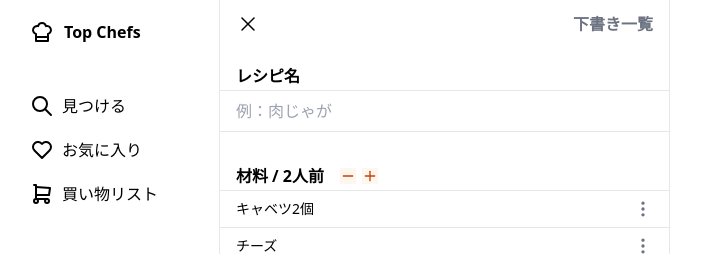
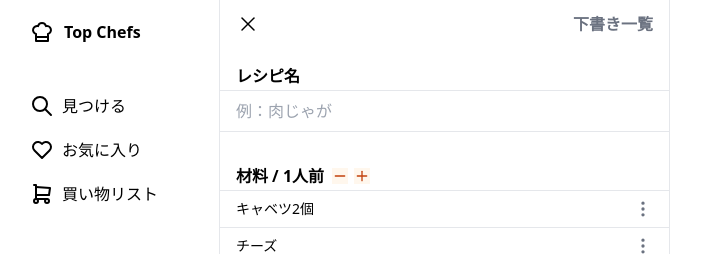
Before and after one commit to qin-team-recipe/14-frontend, a Next.js app: page /my-recipe/new in a window 1280 px wide. Shown: the top 254 px of the page, without its empty margins (290-991 px from the left). Built offline with nearby package versions, Linux system fonts and the light colour scheme.

Commit message:
🎨 useStateで◯人前の数を変更できるように。ただし、上限・下限は決めていない

```diff
--- a/src/components/Form/IngredientTextField.jsx
+++ b/src/components/Form/IngredientTextField.jsx
@@ -1,24 +1,35 @@
+"use client";
+
+import { useState } from "react";
 import { IconMinus, IconPlus, IconDotsVertical } from "@tabler/icons-react";
 import clsx from "clsx";
 
 // フォームで使用するinput行が増える材料用コンポーネント
 export function IngredientTextField({ name, addButtonElement, label, items }) {
+  const [num, setNum] = useState(1);
+
+  const plus = () => {
+    setNum((prev) => prev + 1);
+  };
+
+  const minus = () => {
+    setNum((prev) => prev - 1);
+  };
+
   return (
     <div className="space-y-0.5">
-      <div className="flex items-center gap-4 px-4">
+      <div className="flex items-center gap-x-2 px-4">
         <label htmlFor={name} className="block text-base font-bold">
-          {label} / 2人前
+          {label} / {num}人前
         </label>
         {/* 材料の◯人前を増減させるボタン */}
         <div className="flex gap-1.5">
-          <IconMinus
-            size={16}
-            className="cursor-pointer bg-orange-50 text-orange-700"
-          />
-          <IconPlus
-            size={16}
-            className="cursor-pointer bg-orange-50 text-orange-700"
-          />
+          <button className="cursor-pointer bg-orange-50 text-orange-700">
+            <IconMinus onClick={minus} size={16} />
+          </button>
+          <button className="cursor-pointer bg-orange-50 text-orange-700">
+            <IconPlus onClick={plus} size={16} />
+          </button>
         </div>
       </div>
       {/* 材料のinputを複数表示するエリア */}
```
